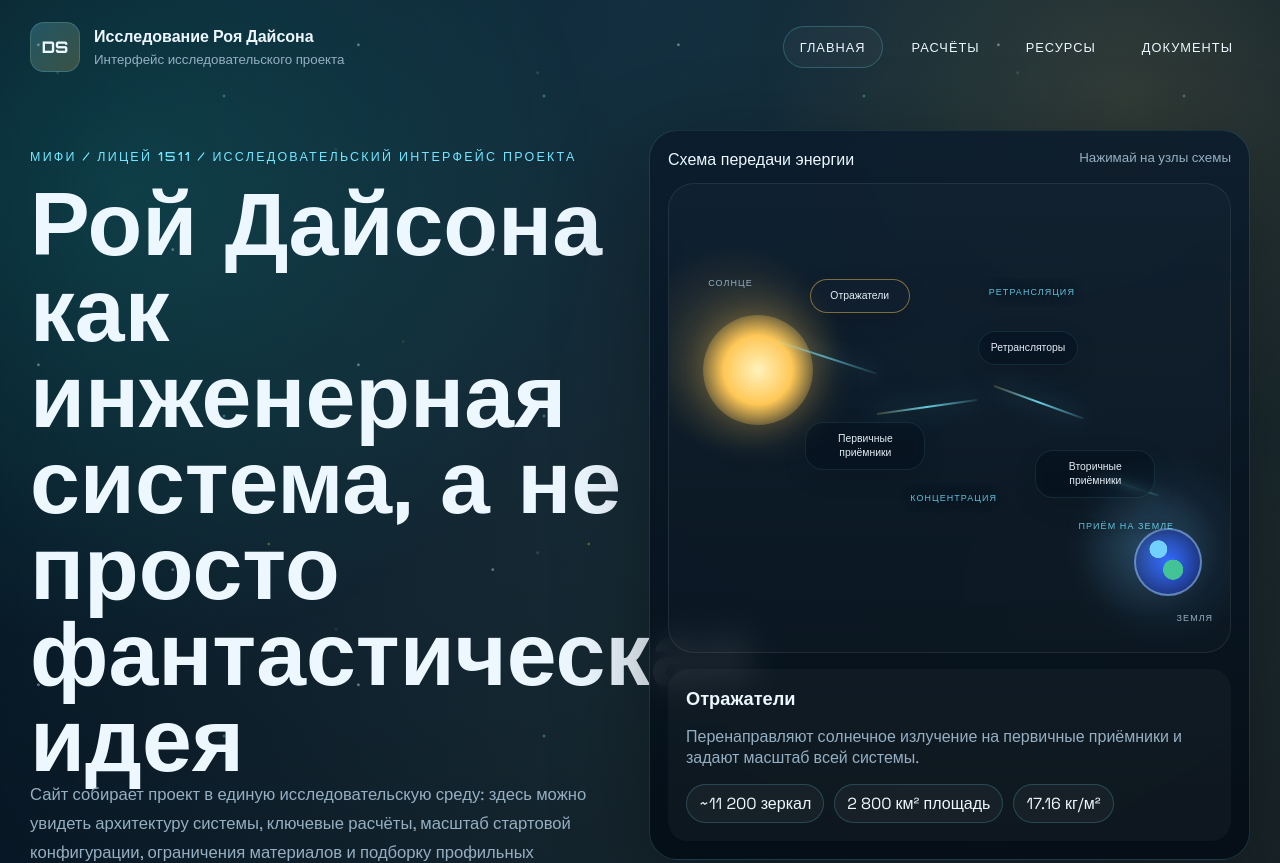
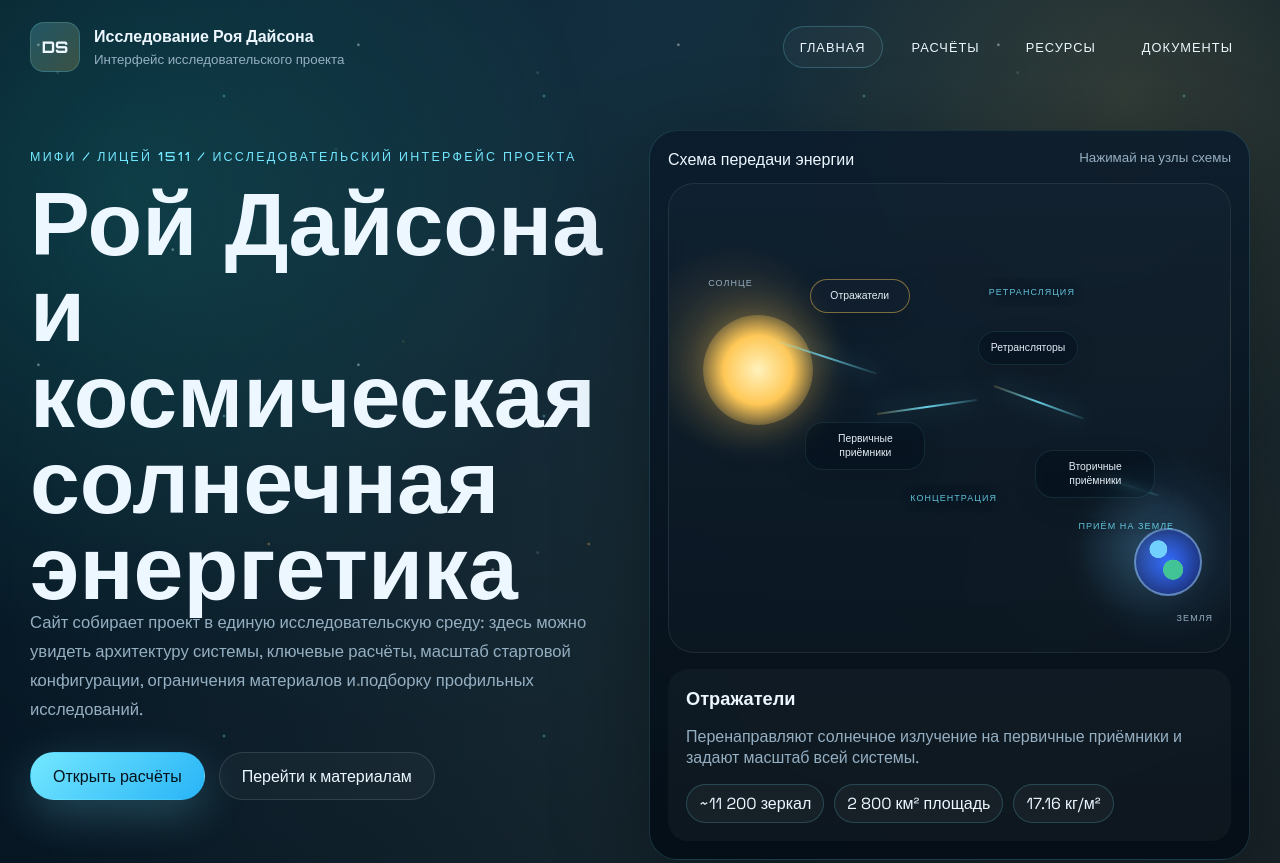
Before and after one commit to qri1/dyson, a React (Vite) app: page / in a window 1280 px wide. Shown: the top 863 px of the page. Built offline with nearby package versions, Linux system fonts and the light colour scheme.

Commit message:
Simplify hero title and restore footer contest text

```diff
--- a/src/App.jsx
+++ b/src/App.jsx
@@ -89,9 +89,9 @@ export default function App() {
           </a>
         </div>
         <div>
-          <p className="footer__title">Рой Дайсона</p>
+          <p className="footer__title">Архив исследования Роя Дайсона</p>
           <p className="footer__copy">
-            Космическая солнечная энергетика.
+            Сайт проекта исследования Роя Дайсона для конкурса «Юниор».
           </p>
         </div>
       </footer>
--- a/src/components/HomePage.jsx
+++ b/src/components/HomePage.jsx
@@ -9,7 +9,7 @@ export function HomePage({ activeModuleId, onModuleSelect, onNavigate }) {
       <section className="hero panel-grid">
         <div className="hero-copy">
           <p className="eyebrow">МИФИ / Лицей 1511 / Исследовательский интерфейс проекта</p>
-          <h1>Рой Дайсона как инженерная система, а не просто фантастическая идея</h1>
+          <h1>Рой Дайсона и космическая солнечная энергетика</h1>
           <p className="lead">
             Сайт собирает проект в единую исследовательскую среду: здесь можно увидеть архитектуру системы,
             ключевые расчёты, масштаб стартовой конфигурации, ограничения материалов и подборку профильных исследований.
```
